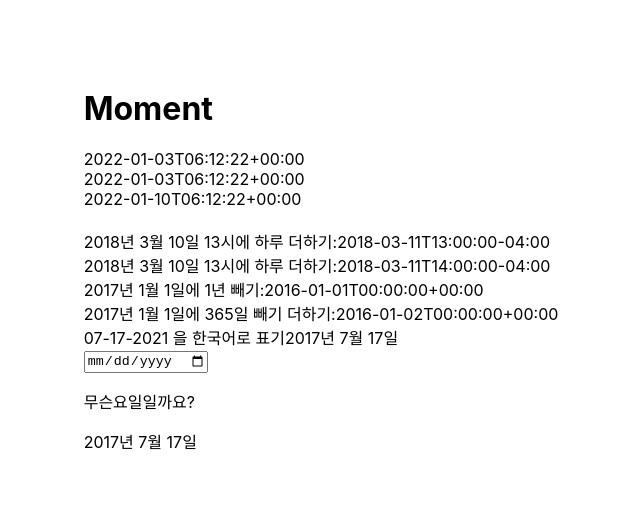
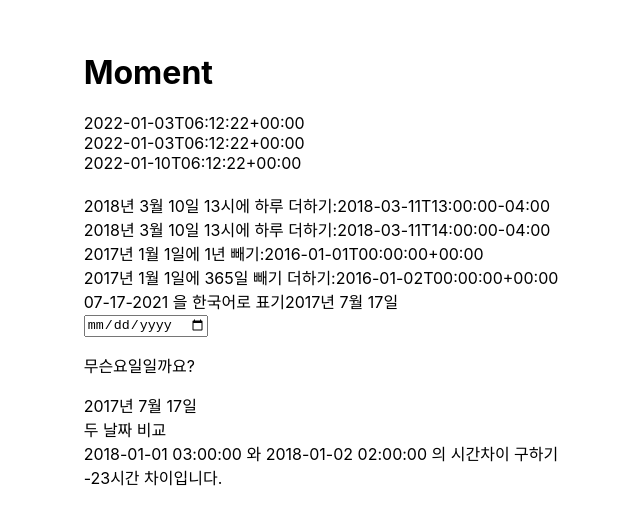
Before and after one commit to hanamDeveloper/playground_react, a React (Create React App) app: page /moment in a window 1280 px wide. Shown: the part 140-664 px from the top of the page, without its empty margins (319-959 px from the left). Built offline with nearby package versions, Linux system fonts and the light colour scheme.

Commit message:
Add 두 날짜의 시간 차이 구하기

```diff
--- a/src/pages/Moment.js
+++ b/src/pages/Moment.js
@@ -47,6 +47,9 @@
                 <div>{day}</div>
                 {moment("2017-07-17").format("YYYY년 M월 D일")}
             </div>
+            <div>두 날짜 비교</div>
+            <div>2018-01-01 03:00:00 와 2018-01-02 02:00:00 의 시간차이 구하기</div>
+            <div>{`${moment("2018-01-01 03:00").diff(moment("2018-01-02 02:00"), "hours")}`}시간 차이입니다.</div>
         </div>
     )
 }
```
